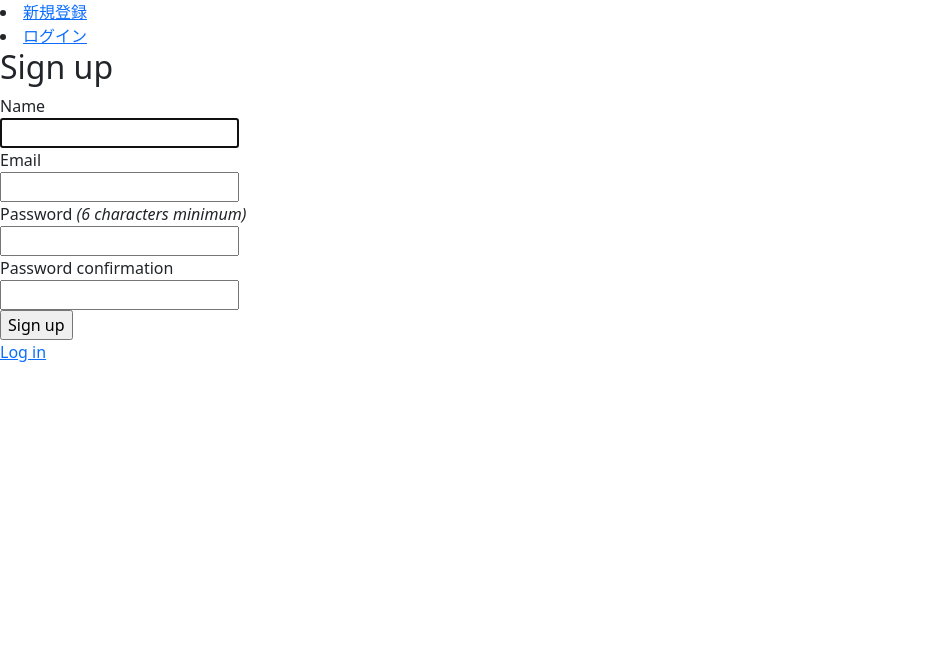
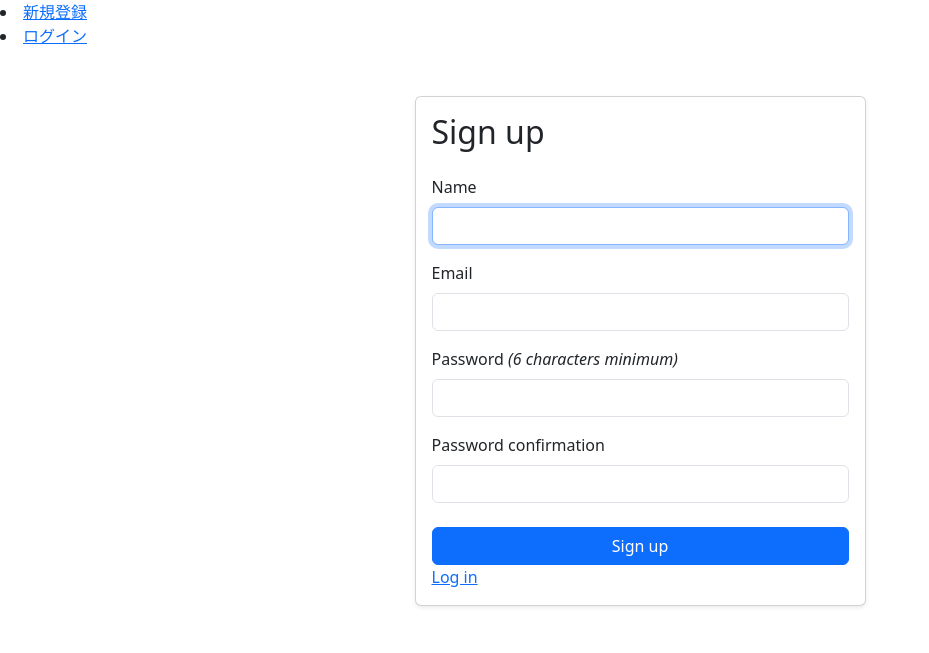
Before and after one commit to myhearisranch/jobs, a Rails app: page /users/sign_up in a window 1280 px wide. Shown: the top 653 px of the page, without its empty margins (0-929 px from the left). Run offline with Rails 7, Linux system fonts and the light colour scheme; style sheets or scripts are compiled from the project's sources; some libraries are stand-ins or nearby versions.

Commit message:
新規登録デザイン 編集

```diff
--- a/app/views/devise/registrations/new.html.erb
+++ b/app/views/devise/registrations/new.html.erb
@@ -1,34 +1,41 @@
-<h2>Sign up</h2>
-
+<div class="container py-5">
+  <div class="row justify-content-center">
+    <div class="col-md-6 col-lg-5">
+      <div class="card shadow-sm">
+        <div class="card-body">
+          <h2 class="card-title mb-4">Sign up</h2>
           <%= form_for(resource, as: resource_name, url: registration_path(resource_name)) do |f| %>
             <%= render "devise/shared/error_messages", resource: resource %>
 
-  <div class="field">
-    <%= f.label :name %><br />
-    <%= f.text_field :name, autofocus: true %>
+            <div class="mb-3">
+              <%= f.label :name, class: "form-label" %>
+              <%= f.text_field :name, autofocus: true, class: "form-control" %>
             </div>
 
-  <div class="field">
-    <%= f.label :email %><br />
-    <%= f.email_field :email, autofocus: true, autocomplete: "email" %>
+            <div class="mb-3">
+              <%= f.label :email, class: "form-label" %>
+              <%= f.email_field :email, autofocus: true, autocomplete: "email", class: "form-control" %>
             </div>
 
-  <div class="field">
-    <%= f.label :password %>
+            <div class="mb-3">
+              <%= f.label :password, class: "form-label" %>
               <% if @minimum_password_length %>
                 <em>(<%= @minimum_password_length %> characters minimum)</em>
-    <% end %><br />
-    <%= f.password_field :password, autocomplete: "new-password" %>
+              <% end %>
+              <%= f.password_field :password, autocomplete: "new-password", class: "form-control" %>
             </div>
 
-  <div class="field">
-    <%= f.label :password_confirmation %><br />
-    <%= f.password_field :password_confirmation, autocomplete: "new-password" %>
+            <div class="mb-4">
+              <%= f.label :password_confirmation, class: "form-label" %>
+              <%= f.password_field :password_confirmation, autocomplete: "new-password", class: "form-control" %>
             </div>
 
-  <div class="actions">
-    <%= f.submit "Sign up" %>
-  </div>
+            <%= f.submit "Sign up", class: "btn btn-primary w-100" %>
           <% end %>
 
           <%= render "devise/shared/links" %>
+        </div>
+      </div>
+    </div>
+  </div>
+</div>
```
Lines whose indentation alone changed are shown as unchanged.
